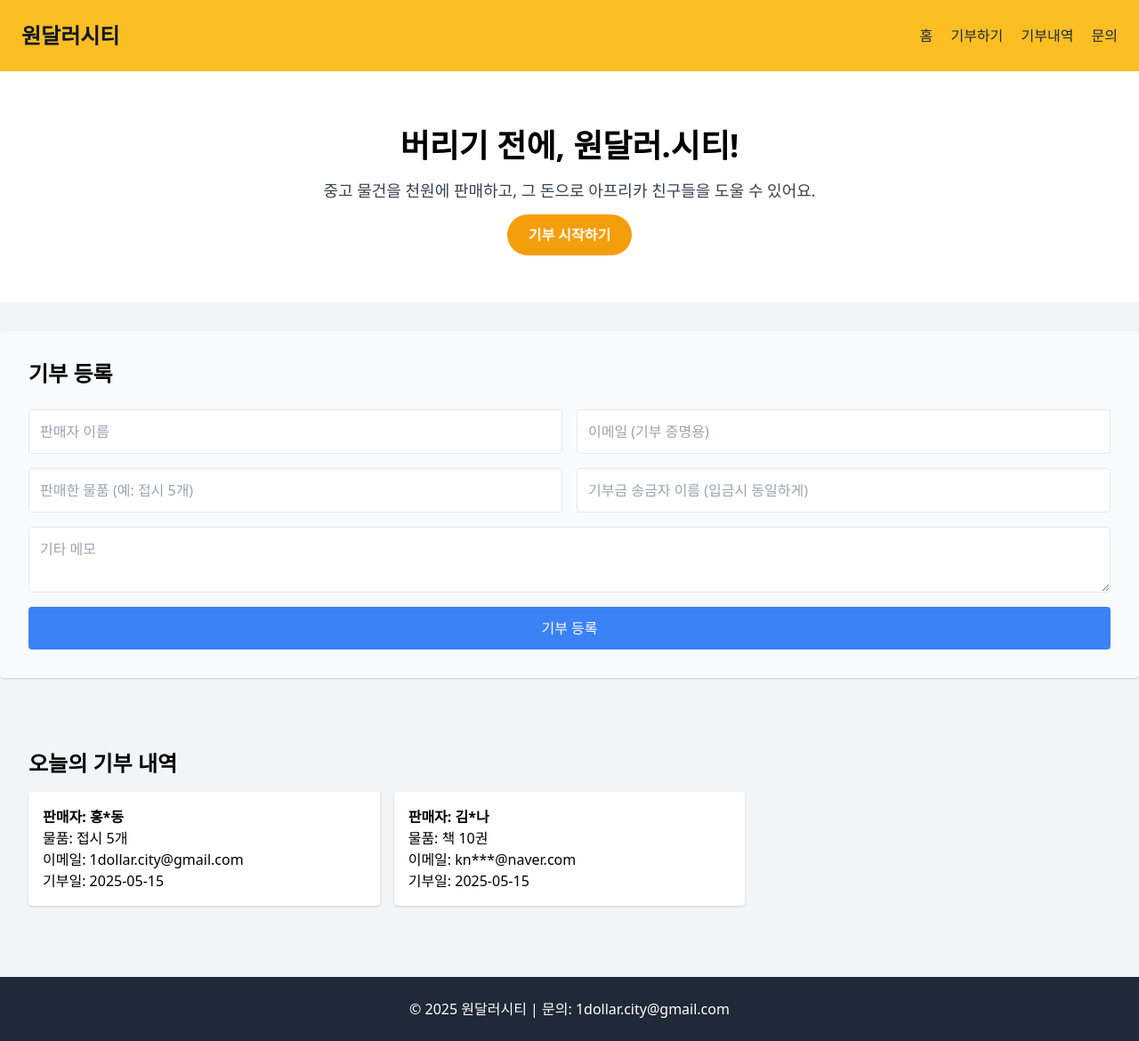
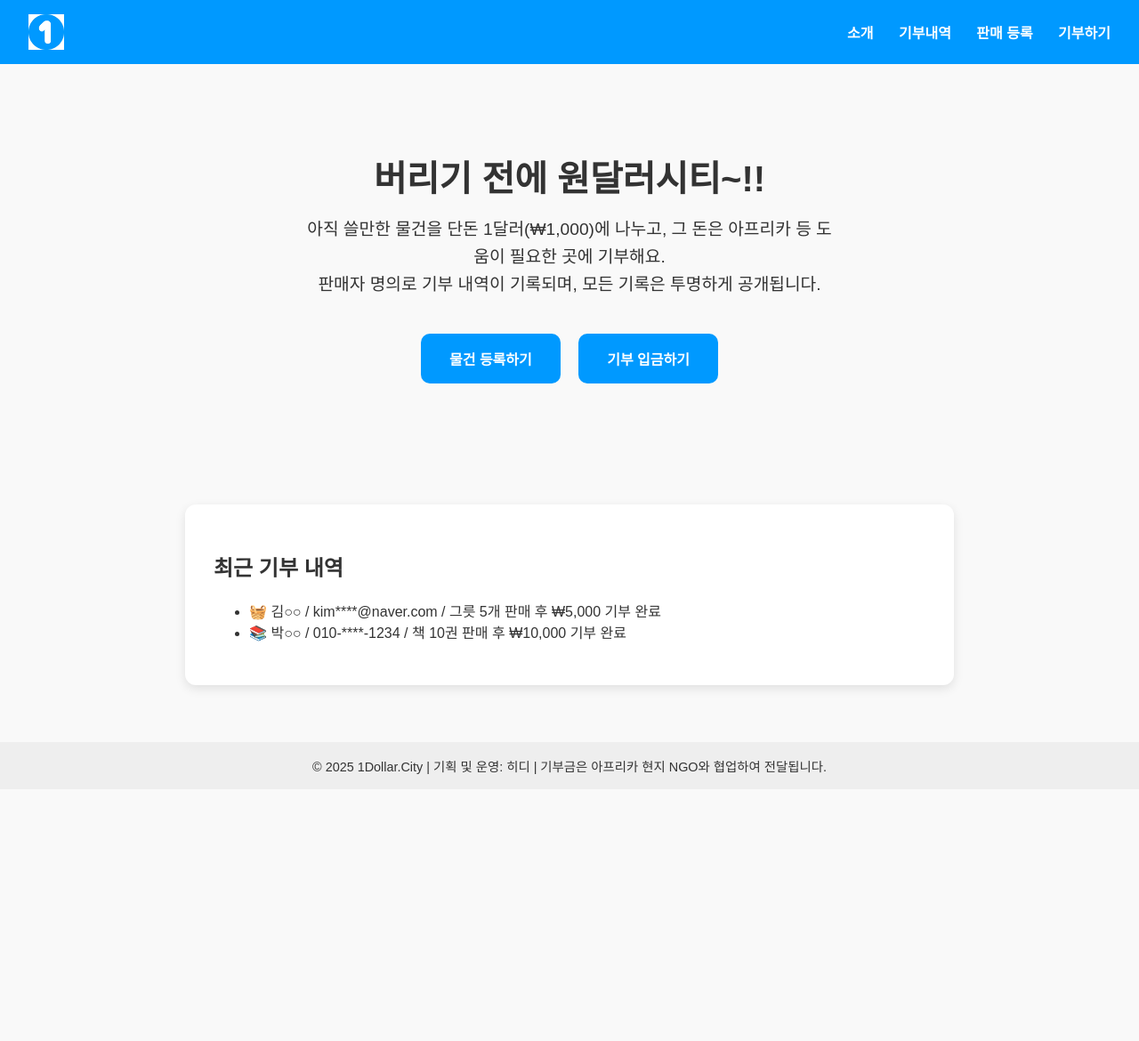
Before and after one commit to ZoMyoungRae/1DollarCity, a plain HTML site: page index.html in a window 1280 px wide. Shown: the whole page at 89% size. After the commit the page ends 887 px from the top, so only its background shows below. Drawn offline with nearby package versions, Linux system fonts and the light colour scheme.

Commit message:
Update index.html

```diff
--- a/index.html
+++ b/index.html
@@ -3,67 +3,107 @@
 <head>
   <meta charset="UTF-8">
   <meta name="viewport" content="width=device-width, initial-scale=1.0">
-  <title>1Dollar.City - 원달러시티</title>
-  <link href="https://cdn.jsdelivr.net/npm/tailwindcss@2.2.19/dist/tailwind.min.css" rel="stylesheet">
+  <title>1Dollar.City - 버리기 전에 원달러시티~!!</title>
+  <style>
+    body {
+      font-family: 'Pretendard', sans-serif;
+      margin: 0;
+      padding: 0;
+      background-color: #f9f9f9;
+      color: #333;
+    }
+    header {
+      background-color: #0099ff;
+      color: white;
+      padding: 1rem 2rem;
+      display: flex;
+      align-items: center;
+      justify-content: space-between;
+    }
+    header img {
+      height: 40px;
+    }
+    nav a {
+      color: white;
+      margin-left: 1.5rem;
+      text-decoration: none;
+      font-weight: bold;
+    }
+    .main-section {
+      text-align: center;
+      padding: 4rem 2rem;
+    }
+    .main-section h1 {
+      font-size: 2.5rem;
+      margin-bottom: 1rem;
+    }
+    .main-section p {
+      font-size: 1.2rem;
+      line-height: 1.6;
+      max-width: 600px;
+      margin: 0 auto;
+    }
+    .cta-buttons {
+      margin-top: 2rem;
+    }
+    .cta-buttons a {
+      background-color: #0099ff;
+      color: white;
+      padding: 1rem 2rem;
+      margin: 0.5rem;
+      border-radius: 10px;
+      text-decoration: none;
+      display: inline-block;
+      font-weight: bold;
+    }
+    .donation-log {
+      background: white;
+      margin: 4rem auto;
+      padding: 2rem;
+      max-width: 800px;
+      border-radius: 12px;
+      box-shadow: 0 4px 12px rgba(0,0,0,0.1);
+    }
+    footer {
+      background-color: #eee;
+      text-align: center;
+      padding: 1rem;
+      font-size: 0.9rem;
+    }
+  </style>
 </head>
-<body class="bg-gray-100 font-sans">
-  <!-- Header -->
-  <header class="bg-yellow-400 p-6 shadow-md">
-    <div class="container mx-auto flex justify-between items-center">
-      <h1 class="text-2xl font-bold text-gray-900">원달러시티</h1>
-      <nav class="space-x-4">
-        <a href="#" class="text-gray-800 hover:underline">홈</a>
-        <a href="#donate" class="text-gray-800 hover:underline">기부하기</a>
-        <a href="#records" class="text-gray-800 hover:underline">기부내역</a>
-        <a href="#contact" class="text-gray-800 hover:underline">문의</a>
-      </nav>
-    </div>
+<body>
+  <header>
+    <img src="logo-01.jpg" alt="1Dollar City 로고">
+    <nav>
+      <a href="#about">소개</a>
+      <a href="#donation">기부내역</a>
+      <a href="#register">판매 등록</a>
+      <a href="#donate">기부하기</a>
+    </nav>
   </header>
 
-  <!-- Hero -->
-  <section class="text-center py-16 bg-white">
-    <h2 class="text-4xl font-bold mb-4">버리기 전에, 원달러.시티!</h2>
-    <p class="text-lg text-gray-700 mb-6">중고 물건을 천원에 판매하고, 그 돈으로 아프리카 친구들을 도울 수 있어요.</p>
-    <a href="#donate" class="bg-yellow-500 text-white px-6 py-3 rounded-full font-semibold hover:bg-yellow-600">기부 시작하기</a>
-  </section>
-
-  <!-- 기부하기 Form -->
-  <section id="donate" class="container mx-auto p-8 bg-gray-50 rounded shadow mt-8">
-    <h3 class="text-2xl font-bold mb-6">기부 등록</h3>
-    <form class="grid grid-cols-1 gap-4 md:grid-cols-2">
-      <input type="text" placeholder="판매자 이름" class="p-3 border rounded">
-      <input type="email" placeholder="이메일 (기부 증명용)" class="p-3 border rounded">
-      <input type="text" placeholder="판매한 물품 (예: 접시 5개)" class="p-3 border rounded">
-      <input type="text" placeholder="기부금 송금자 이름 (입금시 동일하게)" class="p-3 border rounded">
-      <textarea placeholder="기타 메모" class="p-3 border rounded md:col-span-2"></textarea>
-      <button class="bg-blue-500 text-white py-3 rounded hover:bg-blue-600 md:col-span-2">기부 등록</button>
-    </form>
-  </section>
-
-  <!-- 기부내역 -->
-  <section id="records" class="container mx-auto p-8 mt-12">
-    <h3 class="text-2xl font-bold mb-4">오늘의 기부 내역</h3>
-    <div class="grid grid-cols-1 md:grid-cols-3 gap-4">
-      <!-- 기부 카드 샘플 -->
-      <div class="bg-white shadow rounded p-4">
-        <p class="font-semibold">판매자: 홍*동</p>
-        <p>물품: 접시 5개</p>
-        <p>이메일: 1dollar.city@gmail.com</p>
-        <p>기부일: 2025-05-15</p>
-      </div>
-      <div class="bg-white shadow rounded p-4">
-        <p class="font-semibold">판매자: 김*나</p>
-        <p>물품: 책 10권</p>
-        <p>이메일: kn***@naver.com</p>
-        <p>기부일: 2025-05-15</p>
-      </div>
-      <!-- 추가 카드 반복 가능 -->
+  <section class="main-section" id="about">
+    <h1>버리기 전에 원달러시티~!!</h1>
+    <p>아직 쓸만한 물건을 단돈 1달러(₩1,000)에 나누고, 그 돈은 아프리카 등 도움이 필요한 곳에 기부해요. <br>
+    판매자 명의로 기부 내역이 기록되며, 모든 기록은 투명하게 공개됩니다.</p>
+    <div class="cta-buttons">
+      <a href="#register">물건 등록하기</a>
+      <a href="#donate">기부 입금하기</a>
     </div>
   </section>
 
-  <!-- Footer -->
-  <footer id="contact" class="bg-gray-800 text-white text-center p-6 mt-12">
-    <p>© 2025 원달러시티 | 문의: 1dollar.city@gmail.com</p>
+  <section class="donation-log" id="donation">
+    <h2>최근 기부 내역</h2>
+    <ul>
+      <li>🧺 김○○ / kim****@naver.com / 그릇 5개 판매 후 ₩5,000 기부 완료</li>
+      <li>📚 박○○ / 010-****-1234 / 책 10권 판매 후 ₩10,000 기부 완료</li>
+      <!-- 자동 업데이트될 영역 -->
+    </ul>
+  </section>
+
+  <footer>
+    &copy; 2025 1Dollar.City | 기획 및 운영: 히디 | 기부금은 아프리카 현지 NGO와 협업하여 전달됩니다.
   </footer>
 </body>
 </html>
```
